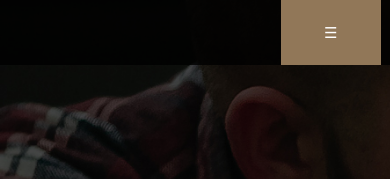
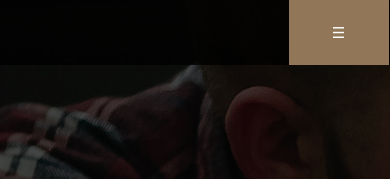
Before and after one commit to matheusscarvalho1/Projeto-Barber-Shop-v1, a Next.js app: page / in a window 390 px wide. Shown: the top 179 px of the page. Built offline with nearby package versions, Linux system fonts and the light colour scheme.

Commit message:
uploading updates

```diff
--- a/src/pages/components/navbar/navbar.module.css
+++ b/src/pages/components/navbar/navbar.module.css
@@ -67,7 +67,7 @@
     cursor: pointer;
     width: 100px;
     position: relative;
-    left: 72%;
+    left: 74%;
   }
 
   .header .menuM {
```
